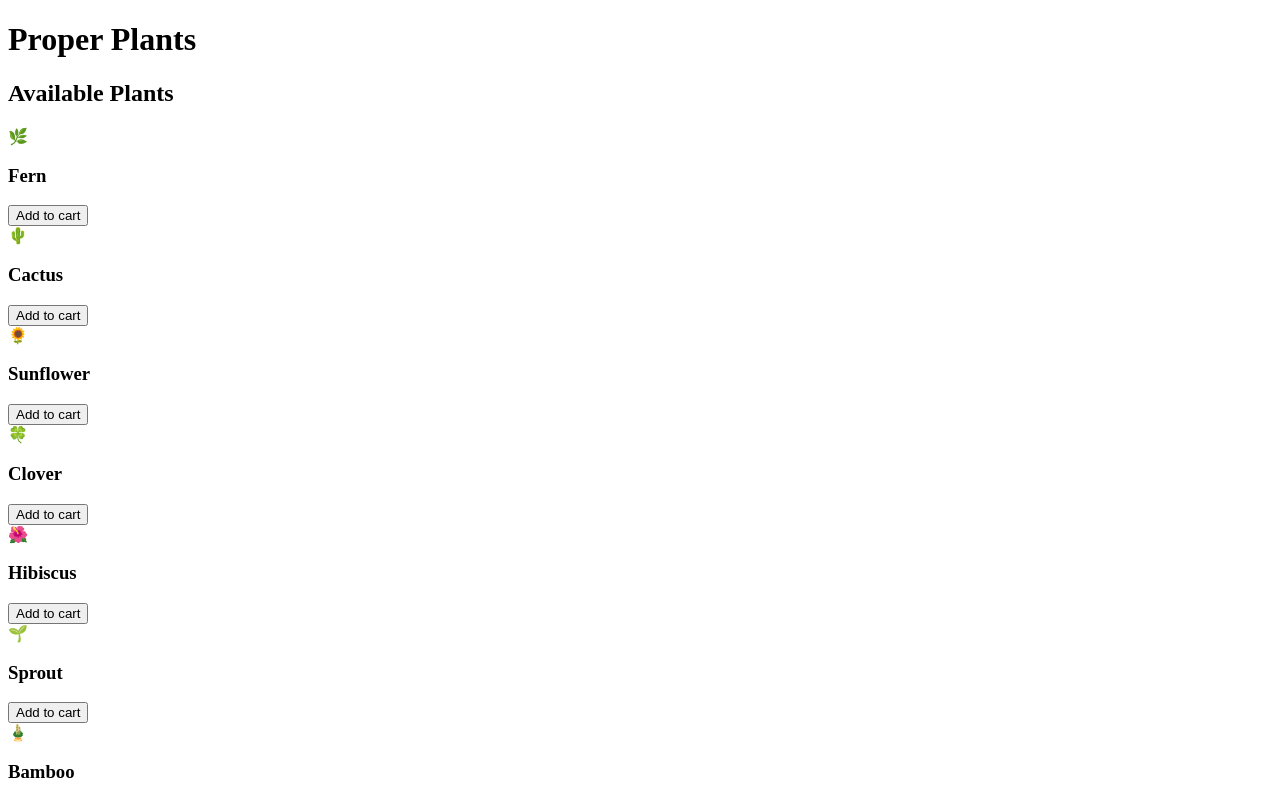
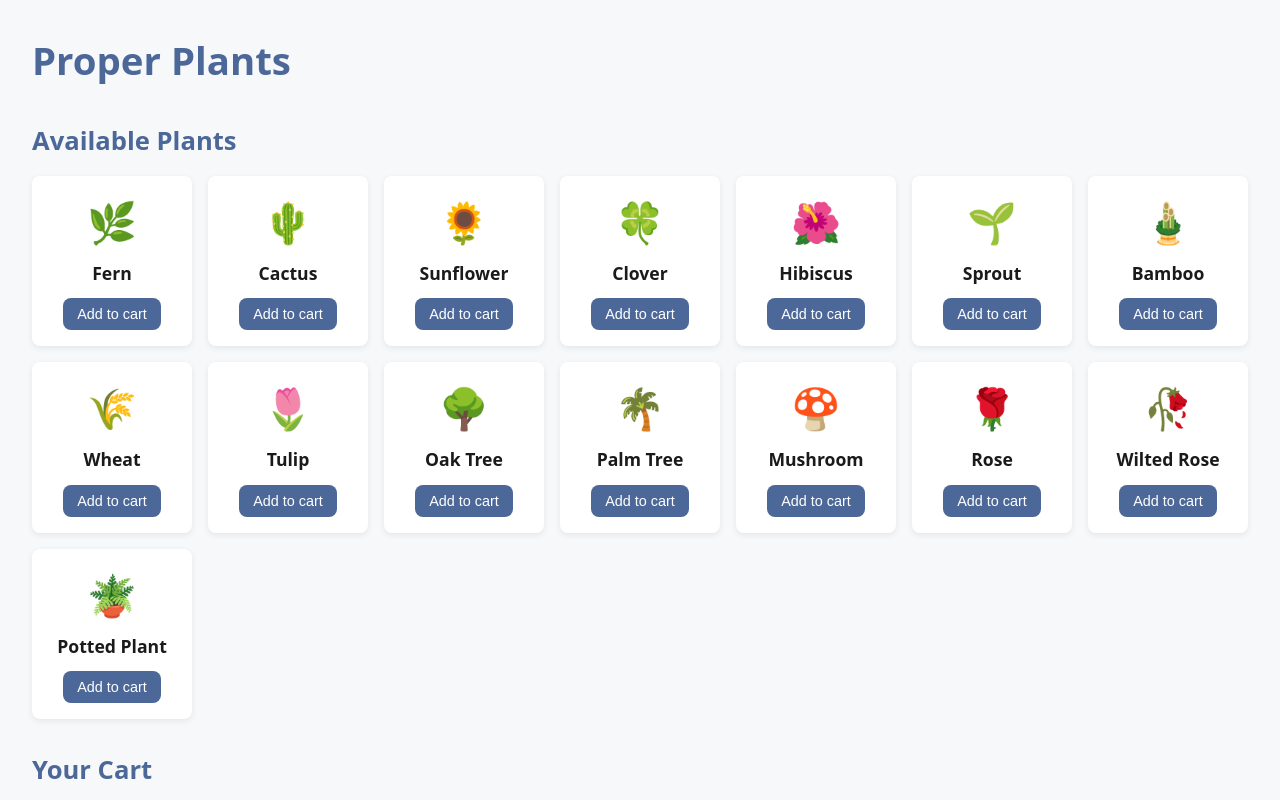
Before and after one commit to AntoniRom17/proper-plants, a React (Vite) app: page / in a window 1280 px wide. Shown: the top 800 px of the page. Built offline with nearby package versions, Linux system fonts and the light colour scheme.

Commit message:
add index.css and npm install

```diff
--- a/src/index.css
+++ b/src/index.css
@@ -0,0 +1,125 @@
+/* ---------- Global Reset ---------- */
+* {
+  margin: 0;
+  padding: 0;
+  box-sizing: border-box;
+}
+
+/* ---------- Root Theme ---------- */
+:root {
+  --accent: #4c6898;
+  --accent-light: #6f84b3;
+  --bg: #f7f8fa;
+  --card-bg: #ffffff;
+  --text: #1a1a1a;
+  --subtle: #777;
+  --radius: 0.5rem;
+  --shadow: 0 2px 6px rgba(0, 0, 0, 0.08);
+}
+
+/* ---------- Layout ---------- */
+body {
+  font-family: system-ui, sans-serif;
+  background: var(--bg);
+  color: var(--text);
+  padding: 2rem;
+  line-height: 1.5;
+}
+
+h1 {
+  font-size: 2.4rem;
+  margin-bottom: 1.5rem;
+  color: var(--accent);
+  font-weight: 700;
+}
+
+h2 {
+  margin: 2rem 0 1rem;
+  font-size: 1.6rem;
+  color: var(--accent);
+}
+
+/* ---------- Plants Grid ---------- */
+.plants-grid {
+  display: grid;
+  grid-template-columns: repeat(auto-fill, minmax(140px, 1fr));
+  gap: 1rem;
+  margin-top: 1rem;
+}
+
+/* ---------- Plant Card ---------- */
+.plants-grid > div,
+.cart-items > div {
+  background: var(--card-bg);
+  padding: 1rem;
+  border-radius: var(--radius);
+  box-shadow: var(--shadow);
+  text-align: center;
+  transition: transform 0.15s ease, box-shadow 0.15s ease;
+}
+
+.plants-grid > div:hover,
+.cart-items > div:hover {
+  transform: translateY(-3px);
+  box-shadow: 0 4px 10px rgba(0, 0, 0, 0.12);
+}
+
+.plants-grid span {
+  font-size: 2.5rem;
+  display: block;
+  margin-bottom: 0.5rem;
+}
+
+.plants-grid h3 {
+  font-size: 1.1rem;
+  margin-bottom: 0.75rem;
+}
+
+/* ---------- Buttons ---------- */
+button {
+  background: var(--accent);
+  color: white;
+  border: none;
+  padding: 0.5rem 0.9rem;
+  border-radius: var(--radius);
+  cursor: pointer;
+  font-size: 0.9rem;
+  transition: background 0.15s ease;
+}
+
+button:hover {
+  background: var(--accent-light);
+}
+
+button:active {
+  transform: scale(0.97);
+}
+
+/* ---------- Cart ---------- */
+.cart-items {
+  display: flex;
+  flex-direction: column;
+  gap: 1rem;
+  margin-top: 1rem;
+}
+
+.cart-items span {
+  font-size: 2rem;
+  margin-bottom: 0.5rem;
+}
+
+.cart-items h3 {
+  margin-bottom: 0.25rem;
+}
+
+.cart-items p {
+  color: var(--subtle);
+  margin-bottom: 0.75rem;
+}
+
+/* Increment/Decrement Buttons */
+.cart-items button {
+  margin: 0 0.25rem;
+  padding: 0.4rem 0.7rem;
+  font-size: 0.85rem;
+}
```
Also changed, not shown: 1 other file (tests, documents, lock files or other folders).
